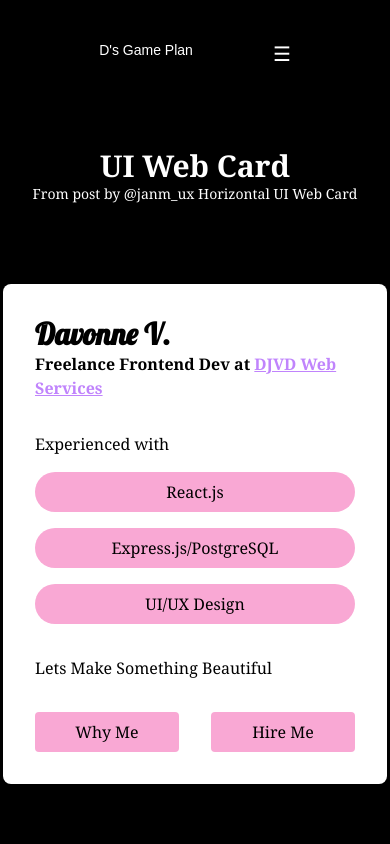
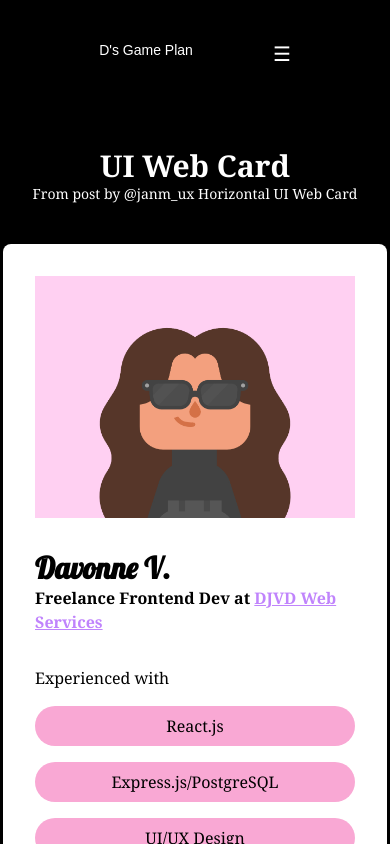
Before and after one commit to Davonne007-TX/game-plan, a React (Vite) app: page /webCard in a window 390 px wide. Shown: the top 844 px of the page. Built offline with nearby package versions, Linux system fonts and the light colour scheme; a web font is replaced by a local one.

Commit message:
add image with styling and mobile responsiveness

```diff
--- a/src/components/more-examples/Web-Card/WebCard.jsx
+++ b/src/components/more-examples/Web-Card/WebCard.jsx
@@ -3,17 +3,21 @@ import Helpful from "./Helpful";
 import HireMe from "./HireMe";
 
 export default function WebCard() {
+  const me = "./images/me.jpeg";
   return (
     <main className="flex flex-col justify-center items-center mt-20 font-serif">
       <h2 className="text-white text-3xl font-bold">UI Web Card </h2>
       <p className="text-white text-sm md:text-xl">
         From post by @janm_ux Horizontal UI Web Card
       </p>
-      <section className="bg-white w-full max-w-sm md:max-w-2xl p-8 rounded-lg shadow-md mt-20">
-        <section className="flex flex-col gap-8">
-          <Name name="Davonne V." />
-          <Helpful />
-          <HireMe />
+      <section className="bg-white w-full max-w-sm md:max-w-5xl p-8 rounded-lg shadow-md mt-10 md:mt-20">
+        <section className="flex flex-col md:flex-row gap-8">
+          <img src={me} className="max-w-sm" />
+          <section className="flex flex-col gap-8">
+            <Name name="Davonne V." />
+            <Helpful />
+            <HireMe />
+          </section>
         </section>
       </section>
     </main>
```
Also changed, not shown: public/images/me.jpeg (added).
